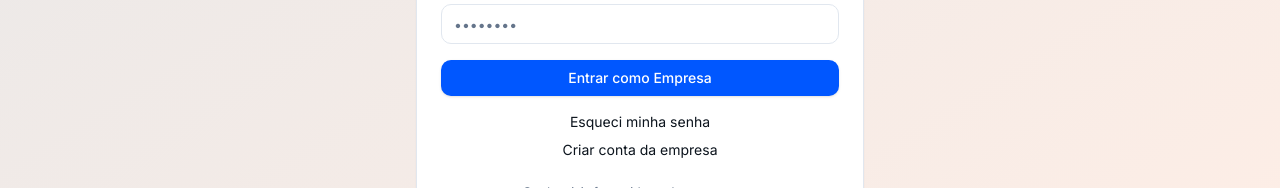
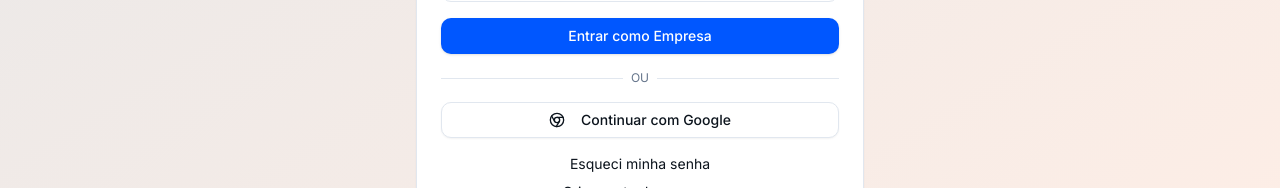
Before and after one commit to lucasnegao231193-collab/vendr-app, a Next.js app: page /login in a window 1280 px wide. Shown: the part 447-635 px from the top of the page. Built offline with nearby package versions, Linux system fonts and the light colour scheme; no server answers.

Commit message:
feat: adiciona login com Google (OAuth)

```diff
--- /dev/null
+++ b/app/auth/callback/route.ts
@@ -0,0 +1,57 @@
+import { createRouteHandlerClient } from '@supabase/auth-helpers-nextjs';
+import { cookies } from 'next/headers';
+import { NextResponse } from 'next/server';
+import type { NextRequest } from 'next/server';
+
+export async function GET(request: NextRequest) {
+  const requestUrl = new URL(request.url);
+  const code = requestUrl.searchParams.get('code');
+  const type = requestUrl.searchParams.get('type') || 'empresa';
+
+  if (code) {
+    const cookieStore = cookies();
+    const supabase = createRouteHandlerClient({ cookies: () => cookieStore });
+    await supabase.auth.exchangeCodeForSession(code);
+
+    // Buscar perfil do usuário
+    const { data: { user } } = await supabase.auth.getUser();
+
+    if (user) {
+      const { data: perfil } = await supabase
+        .from('perfis')
+        .select('role, empresa_id')
+        .eq('user_id', user.id)
+        .single();
+
+      if (!perfil) {
+        // Novo usuário -> redirecionar para onboarding
+        if (type === 'autonomo') {
+          return NextResponse.redirect(new URL('/onboarding/solo', request.url));
+        } else {
+          return NextResponse.redirect(new URL('/onboarding', request.url));
+        }
+      }
+
+      // Verificar se é empresa Solo
+      const { data: empresa } = await supabase
+        .from('empresas')
+        .select('is_solo')
+        .eq('id', perfil.empresa_id)
+        .single();
+
+      // Redirecionar baseado no role e tipo de empresa
+      if (perfil.role === 'owner') {
+        if (empresa?.is_solo) {
+          return NextResponse.redirect(new URL('/solo', request.url));
+        } else {
+          return NextResponse.redirect(new URL('/dashboard', request.url));
+        }
+      } else if (perfil.role === 'seller') {
+        return NextResponse.redirect(new URL('/vendedor', request.url));
+      }
+    }
+  }
+
+  // Fallback
+  return NextResponse.redirect(new URL('/login', request.url));
+}
--- a/app/login/page.tsx
+++ b/app/login/page.tsx
@@ -13,7 +13,7 @@
 import { Tabs, TabsContent, TabsList, TabsTrigger } from "@/components/ui/tabs";
 import { useToast } from "@/components/ui/use-toast";
 import { useRouter } from "next/navigation";
-import { Loader2, Building2, UserCircle2, User } from "lucide-react";
+import { Loader2, Building2, UserCircle2, User, Chrome } from "lucide-react";
 import Link from "next/link";
 import { Logo } from "@/components/Logo";
 
@@ -26,6 +26,27 @@
   const supabase = createClient();
   const { toast } = useToast();
   const router = useRouter();
+
+  const handleGoogleLogin = async () => {
+    try {
+      setLoading(true);
+      const { error } = await supabase.auth.signInWithOAuth({
+        provider: 'google',
+        options: {
+          redirectTo: `${window.location.origin}/auth/callback?type=${activeTab}`,
+        },
+      });
+
+      if (error) throw error;
+    } catch (error: any) {
+      toast({
+        title: "Erro ao entrar com Google",
+        description: error.message,
+        variant: "destructive",
+      });
+      setLoading(false);
+    }
+  };
 
   const handleAuth = async (e: React.FormEvent) => {
     e.preventDefault();
@@ -163,6 +184,26 @@
                   Entrar como Empresa
                 </Button>
 
+                <div className="relative">
+                  <div className="absolute inset-0 flex items-center">
+                    <span className="w-full border-t" />
+                  </div>
+                  <div className="relative flex justify-center text-xs uppercase">
+                    <span className="bg-background px-2 text-muted-foreground">Ou</span>
+                  </div>
+                </div>
+
+                <Button
+                  type="button"
+                  variant="outline"
+                  className="w-full"
+                  onClick={handleGoogleLogin}
+                  disabled={loading}
+                >
+                  <Chrome className="mr-2 h-4 w-4" />
+                  Continuar com Google
+                </Button>
+
                 <div className="flex flex-col gap-2 text-center text-sm">
                   <Link href="/esqueci-senha" className="text-primary hover:underline">
                     Esqueci minha senha
@@ -206,6 +247,26 @@
                 <Button type="submit" className="w-full vendr-btn-primary" disabled={loading}>
                   {loading && <Loader2 className="mr-2 h-4 w-4 animate-spin" />}
                   Entrar como Autônomo
+                </Button>
+
+                <div className="relative">
+                  <div className="absolute inset-0 flex items-center">
+                    <span className="w-full border-t" />
+                  </div>
+                  <div className="relative flex justify-center text-xs uppercase">
+                    <span className="bg-background px-2 text-muted-foreground">Ou</span>
+                  </div>
+                </div>
+
+                <Button
+                  type="button"
+                  variant="outline"
+                  className="w-full"
+                  onClick={handleGoogleLogin}
+                  disabled={loading}
+                >
+                  <Chrome className="mr-2 h-4 w-4" />
+                  Continuar com Google
                 </Button>
 
                 <div className="flex flex-col gap-2 text-center text-sm">
```
